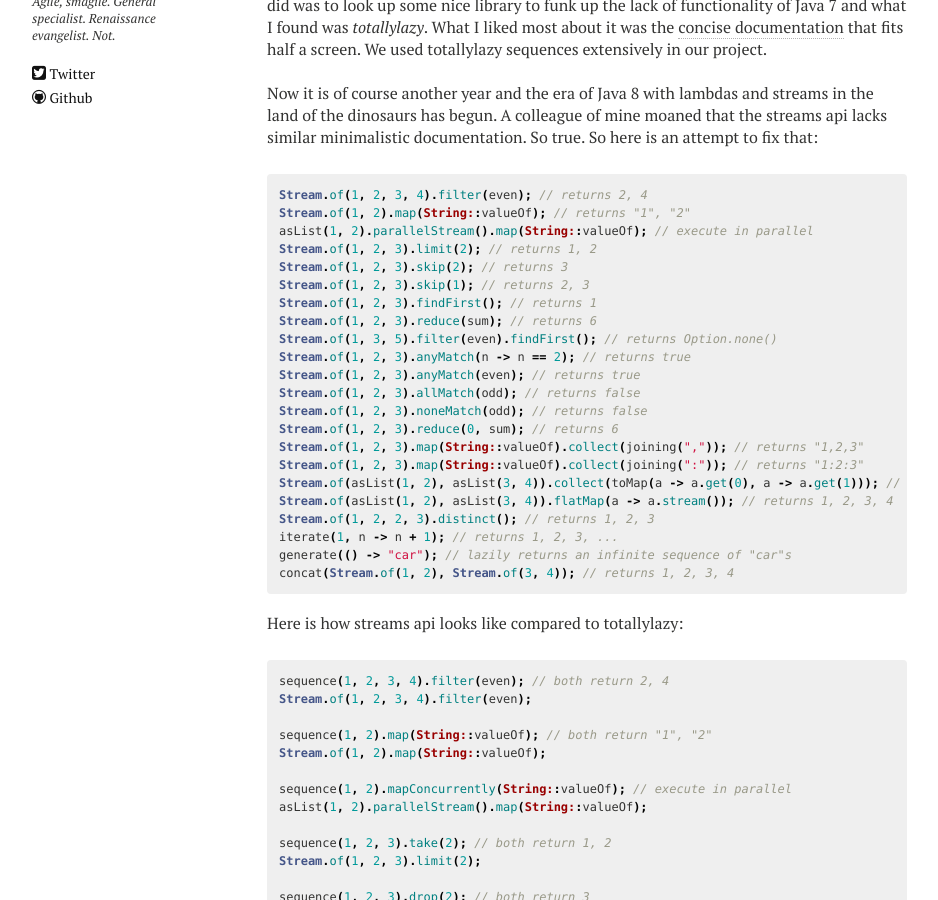
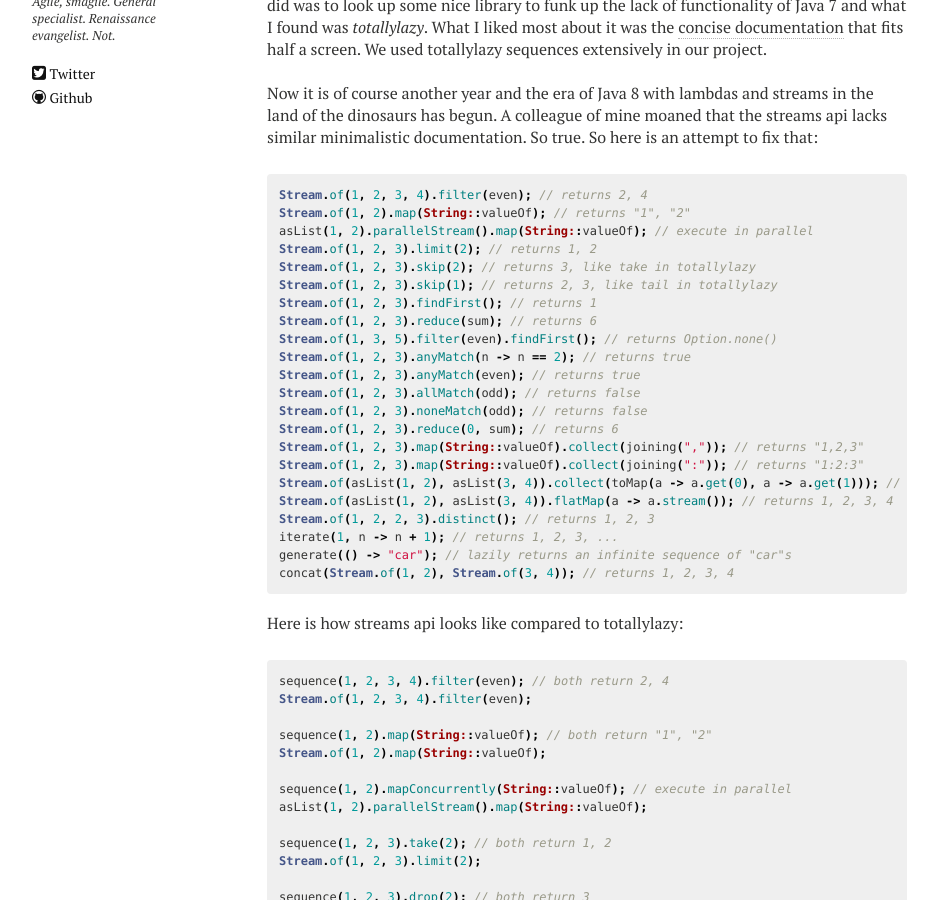
Before and after one commit to yareeh/yareeh.github.io, a Jekyll site: the page built from _posts/2014-04-07-from-totallylazy-to-java-8-streams.md, in a window 1280 px wide and 900 px high, scrolled down 578 px. Shown: the whole window, without its empty margins (53-991 px from the left). Built offline with Jekyll 4.4.1, drawn with Linux system fonts in a browser that asks for light colours; nearby versions of some CDN libraries.

Commit message:
Clarify two similar examples

```diff
--- a/_posts/2014-04-07-from-totallylazy-to-java-8-streams.md
+++ b/_posts/2014-04-07-from-totallylazy-to-java-8-streams.md
@@ -27,8 +27,8 @@ Stream.of(1, 2, 3, 4).filter(even); // returns 2, 4
 Stream.of(1, 2).map(String::valueOf); // returns "1", "2"
 asList(1, 2).parallelStream().map(String::valueOf); // execute in parallel
 Stream.of(1, 2, 3).limit(2); // returns 1, 2
-Stream.of(1, 2, 3).skip(2); // returns 3
-Stream.of(1, 2, 3).skip(1); // returns 2, 3
+Stream.of(1, 2, 3).skip(2); // returns 3, like take in totallylazy
+Stream.of(1, 2, 3).skip(1); // returns 2, 3, like tail in totallylazy
 Stream.of(1, 2, 3).findFirst(); // returns 1
 Stream.of(1, 2, 3).reduce(sum); // returns 6
 Stream.of(1, 3, 5).filter(even).findFirst(); // returns Option.none()
```
